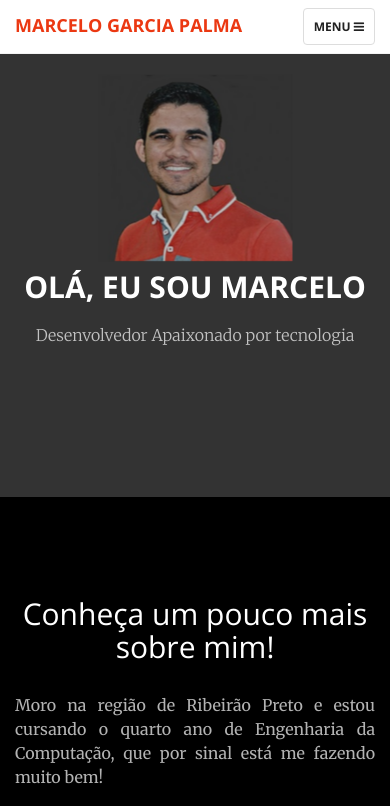
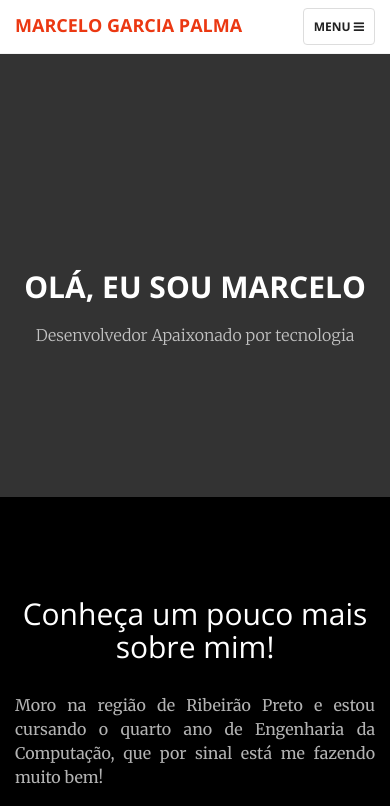
Before and after one commit to marcelop3251/marcelop3251.github.io, a plain HTML site: page index.html in a window 390 px wide. Shown: the top 806 px of the page. Drawn offline with nearby package versions, Linux system fonts and the light colour scheme.

Commit message:
Ajustes finos

```diff
--- a/css/index/index.css
+++ b/css/index/index.css
@@ -243,13 +243,7 @@ a:hover{
     list-style: none;
 }
 
-.minha-foto{
-    left: 50%;
-    top: 10%;
-    transform: translate(-50%, 0%);
-    position: absolute;
-    opacity: .7;
-}
+
 
 
 header{
@@ -272,9 +266,6 @@ header{
         .palavra-home {
             font-size: 100%;
         }
-        .minha-foto{
-            display: none;
-        }
 
     }
     @media screen and (max-width: 970px){
@@ -295,10 +286,7 @@ header{
         .palavra-home {
             display:none;
         }
-        .minha-foto{
-            display: block;
-            top: 15%;
-        }
+
 
 
     }
--- a/index.html
+++ b/index.html
@@ -73,10 +73,6 @@
     </nav>
 
     <header class="cabecalho">
-    <div class="minha-foto">
-         <img src="img/eu-rosto.jpg" class="img-responsive" alt="em bereve">
-    </div>
-
      <ul class="palavras-home lista">
             <li class="palavra-home eficiencia">Eficiência</li>
             <li class="palavra-home boas-praticas">Boas práticas</li>
@@ -336,7 +332,7 @@
     </section>
 
     <section class="descricao-imagens">
-        <div id="image1" class="row fundo col-lg-4">
+        <div id="image1" class="row fundo col-lg-4" style="display: none;">
         <button type="button" class="closes">x</button>
             <h2 class="text-center">Especificações</h2>
             <ul class="col-lg-8 col-lg-offset-2">
```
Also changed, not shown: img/eu-rosto.jpg (deleted), img/portfolio/fullsize/1.jpg (deleted), img/portfolio/fullsize/2.jpg (deleted), img/portfolio/fullsize/3.jpg (deleted), img/portfolio/fullsize/4.jpg (deleted), img/portfolio/fullsize/5.jpg (deleted), img/portfolio/fullsize/6.jpg (deleted), img/portfolio/thumbnails/1.jpg (deleted), img/portfolio/thumbnails/2.jpg (deleted), img/portfolio/thumbnails/3.jpg (deleted), img/portfolio/thumbnails/4.jpg (deleted), img/portfolio/thumbnails/5.jpg (deleted), img/portfolio/thumbnails/6.jpg (deleted).
